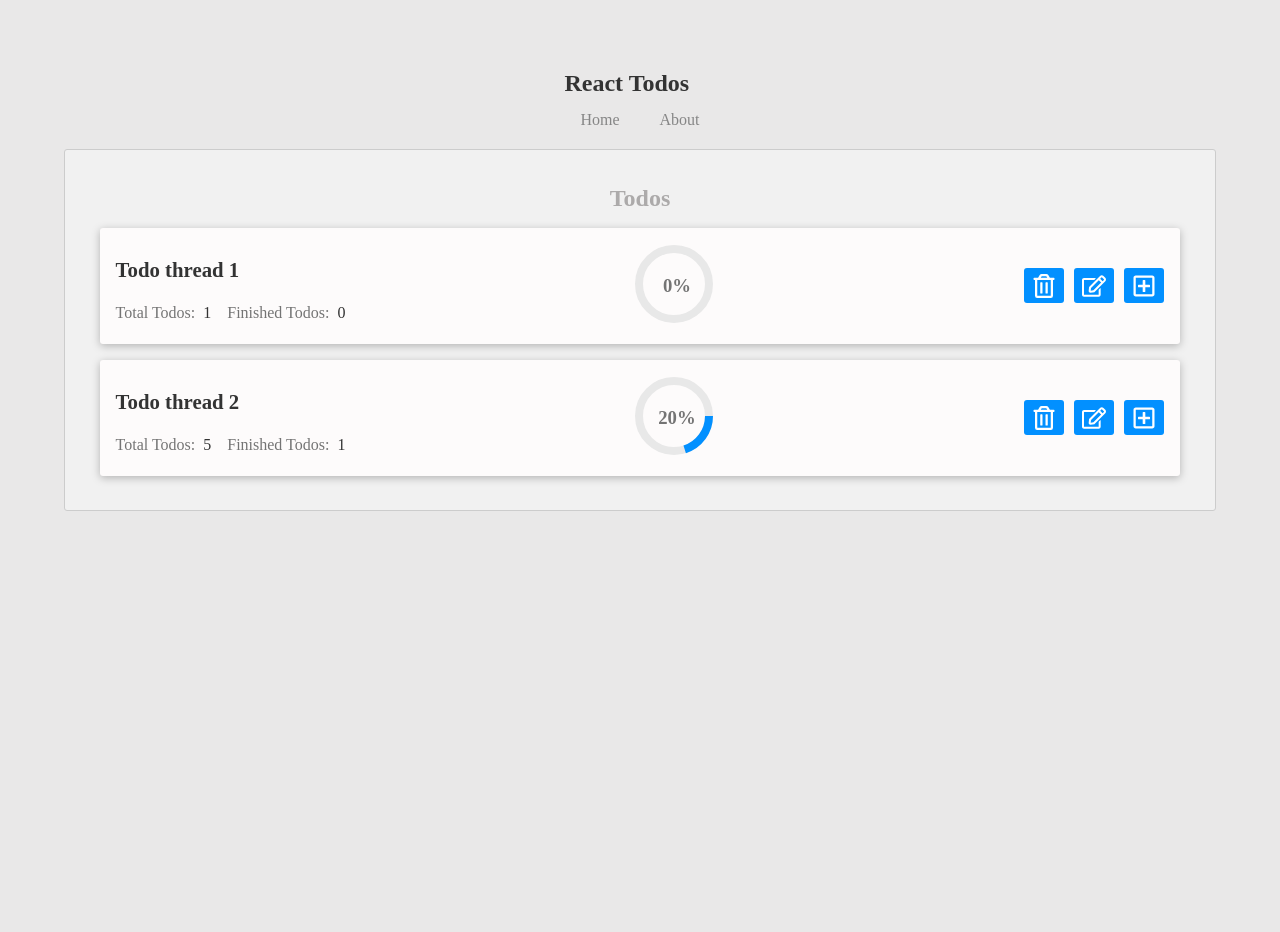
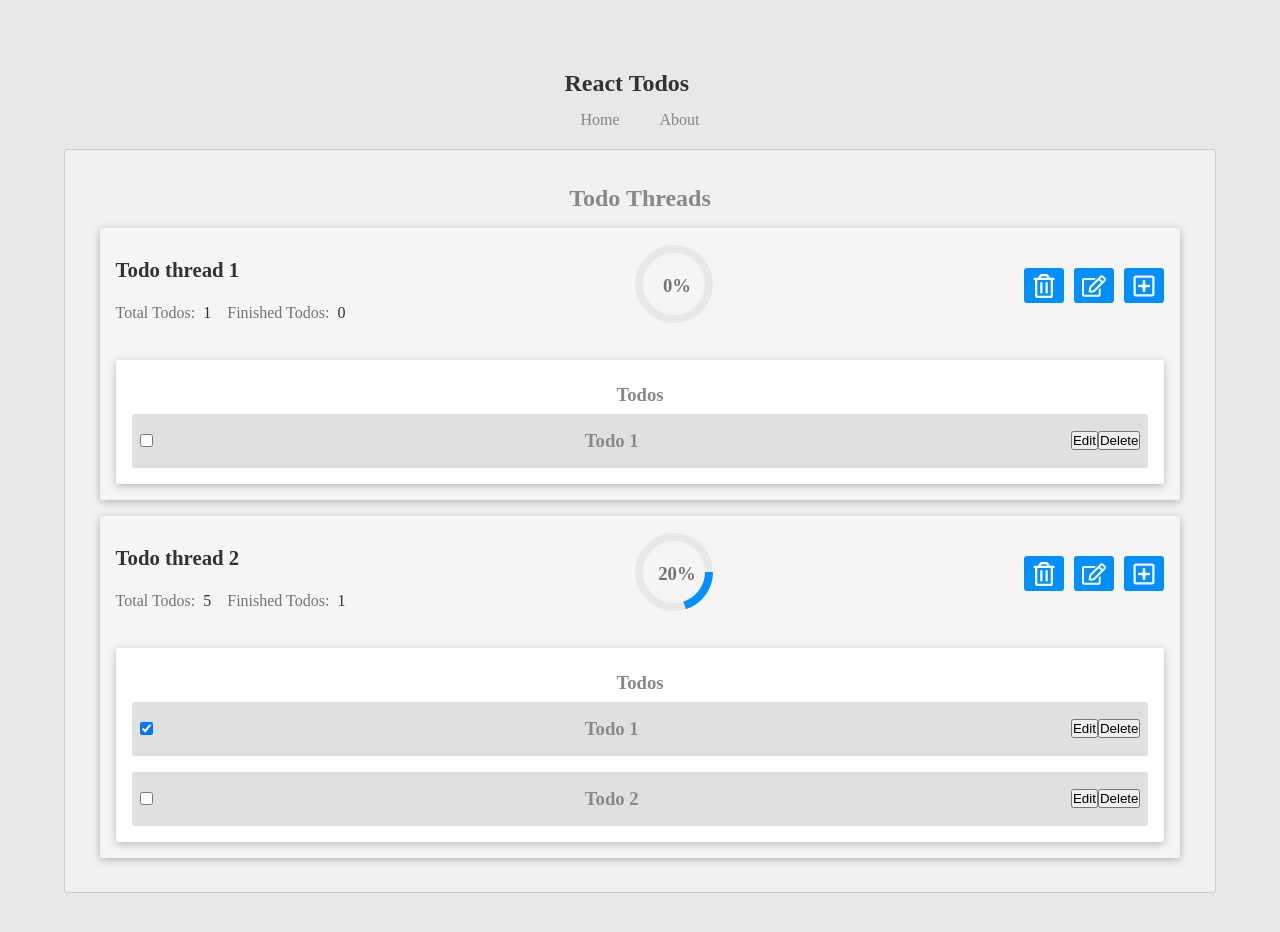
Before and after one commit to raihan2bd/react-todos, a React (Create React App) app: page / in a window 1280 px wide. Shown: the top 932 px of the page. Before the commit the page ends 800 px from the top, so only its background shows below. Built offline with nearby package versions, Linux system fonts and the light colour scheme.

Commit message:
Add todos inside the todo Thread

```diff
--- a/src/components/TodoThreads/TodoThread.js
+++ b/src/components/TodoThreads/TodoThread.js
@@ -1,6 +1,7 @@
 import PropTypes from 'prop-types';
 import { FaRegTrashAlt, FaRegEdit, FaRegPlusSquare } from 'react-icons/fa';
 
+import Todos from '../Todos/Todos';
 import CircelProgress from '../UI/CircleProgress';
 import classes from './TodoThread.module.css';
 
@@ -8,6 +9,7 @@
   id, name, totalTodos, finishedTodos,
 }) => (
   <li id={id} className={classes.todo_thread}>
+    <div className={classes.thread_info}>
       <div className={classes.thread_details}>
         <h3 className={classes.thread_name}>{name}</h3>
         <div className={classes.thread_spec}>
@@ -35,6 +37,11 @@
           <FaRegPlusSquare />
         </button>
       </div>
+    </div>
+    <div className={classes.thread_todos}>
+      <h3>Todos</h3>
+      <Todos threadId={id} />
+    </div>
   </li>
 );
 
--- a/src/components/TodoThreads/TodoThread.module.css
+++ b/src/components/TodoThreads/TodoThread.module.css
@@ -2,10 +2,35 @@
   display: flex;
   padding: 1rem;
   align-items: center;
+  justify-content: center;
+  box-shadow: 0 2px 8px rgba(0, 0, 0, 0.26);
+  background: #f5f5f5;
+  border-radius: 3px;
+  flex-direction: column;
+  gap: 1rem;
+}
+
+.thread_info {
+  display: flex;
+  align-items: center;
   justify-content: space-between;
+  width: 100%;
+
+}
+
+.thread_todos {
+  padding: 1rem;
+  width: 100%;
+  margin-top: 1rem;
+  background: #fff;
+  border-radius: 3px;
   box-shadow: 0 2px 8px rgba(0, 0, 0, 0.26);
-  background: #fdfbfb;
-  border-radius: 3px;
+}
+
+.thread_todos h3 {
+  color: #888;
+  text-align: center;
+  margin: 0.5rem 0;
 }
 
 .thread_details {
--- /dev/null
+++ b/src/components/Todos/Todo.js
@@ -0,0 +1,37 @@
+import React from 'react';
+import PropTypes from 'prop-types';
+
+import classes from './Todo.module.css';
+
+const Todo = ({
+  id, threadId, title, isCompleted,
+}) => (
+  <li className={classes.todo}>
+    <input
+      type="checkbox"
+      checked={isCompleted}
+      onChange={() => console.log('checked')}
+    />
+    <h3>{title}</h3>
+    <div className={classes.actions}>
+      <button type="button" onClick={() => console.log('Edit button is click')}>
+        Edit
+      </button>
+      <button
+        type="button"
+        onClick={() => console.log('Delete Button is clicked', id, threadId)}
+      >
+        Delete
+      </button>
+    </div>
+  </li>
+);
+
+Todo.propTypes = {
+  id: PropTypes.string.isRequired,
+  threadId: PropTypes.string.isRequired,
+  title: PropTypes.string.isRequired,
+  isCompleted: PropTypes.bool.isRequired,
+};
+
+export default Todo;
--- /dev/null
+++ b/src/components/Todos/Todo.module.css
@@ -0,0 +1,8 @@
+.todo {
+  display: flex;
+  padding: 0.5rem;
+  justify-content: space-between;
+  align-items: center;
+  border-radius: 3px;
+  background: #e0e0e0;
+}
--- /dev/null
+++ b/src/components/Todos/Todos.js
@@ -0,0 +1,32 @@
+import React from 'react';
+import { useSelector } from 'react-redux';
+import PropTypes from 'prop-types';
+
+import Todo from './Todo';
+import classes from './Todos.module.css';
+
+const Todos = ({ threadId }) => {
+  const todoThreads = useSelector((state) => state.threads.todoThreads);
+
+  const { todos } = todoThreads.find((thread) => thread.id === threadId) || [];
+
+  let todosContent = <p>No Todos found Please Add a new One!</p>;
+  if (todos.length > 0) {
+    todosContent = todos.map((todo) => (
+      <Todo
+        key={todo.id}
+        id={todo.id}
+        threadId={todo.threadId}
+        title={todo.title}
+        isCompleted={todo.isCompleted}
+      />
+    ));
+  }
+  return <ul className={classes.todos}>{todosContent}</ul>;
+};
+
+Todos.propTypes = {
+  threadId: PropTypes.string.isRequired,
+};
+
+export default Todos;
--- /dev/null
+++ b/src/components/Todos/Todos.module.css
@@ -0,0 +1,8 @@
+.todos {
+  display: flex;
+  flex-direction: column;
+  list-style: none;
+  gap: 1rem;
+  border-radius: 3px;
+  width: 100%;
+}
--- a/src/pages/HomePage.js
+++ b/src/pages/HomePage.js
@@ -4,7 +4,7 @@
 
 const HomePage = () => (
   <section className={classes.home_sections}>
-    <h2>Todos</h2>
+    <h2>Todo Threads</h2>
     <div>
       <TodoThreads />
     </div>
--- a/src/pages/HomePage.module.css
+++ b/src/pages/HomePage.module.css
@@ -11,5 +11,5 @@
 
 .home_sections h2 {
   text-align: center;
-  color: rgb(172, 170, 170);
+  color: #888;
 }
--- a/src/redux/todoThreads/todoThreads.js
+++ b/src/redux/todoThreads/todoThreads.js
@@ -7,7 +7,14 @@
       name: 'Todo thread 1',
       totalTodos: 1,
       finishedTodos: 0,
-      todos: [{ todoId: 'todoId1', title: 'Todo 1', isCompleted: false }],
+      todos: [
+        {
+          id: 'todoId1',
+          threadId: 'id1',
+          title: 'Todo 1',
+          isCompleted: false,
+        },
+      ],
     },
     {
       id: 'id2',
@@ -15,8 +22,18 @@
       totalTodos: 5,
       finishedTodos: 1,
       todos: [
-        { todoId: 'todoId2', title: 'Todo 1', isCompleted: false },
-        { todoId: 'todoId3', title: 'Todo 2', isCompleted: false },
+        {
+          id: 'todoId2',
+          threadId: 'id2',
+          title: 'Todo 1',
+          isCompleted: true,
+        },
+        {
+          id: 'todoId3',
+          threadId: 'id2',
+          title: 'Todo 2',
+          isCompleted: false,
+        },
       ],
     },
   ],
```
Lines whose indentation alone changed are shown as unchanged.
